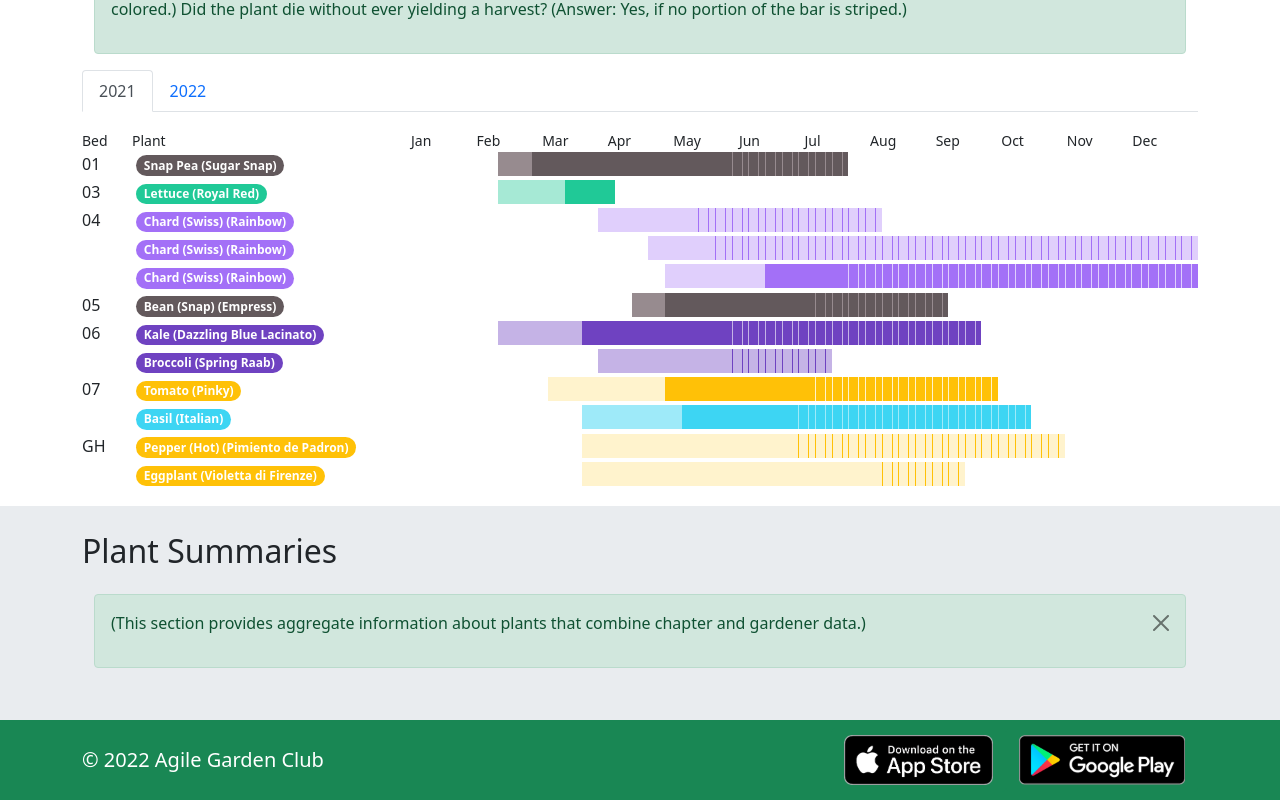
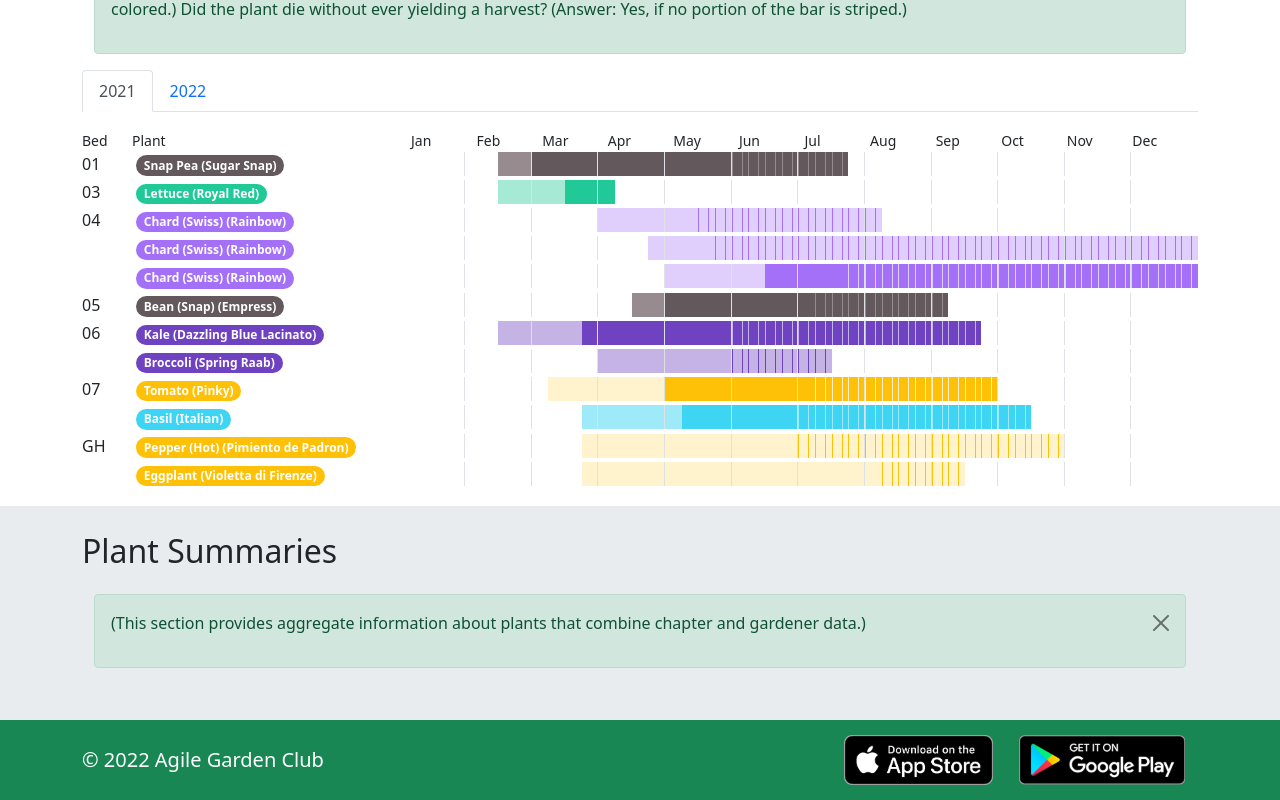
Before and after one commit to agilegardenclub/public-garden, a React (Create React App) app: page / in a window 1280 px wide. Shown: the part 2606-3406 px from the top of the page. Built offline with nearby package versions, Linux system fonts and the light colour scheme.

Commit message:
Add month border

```diff
--- a/src/components/PlanGrid.js
+++ b/src/components/PlanGrid.js
@@ -60,8 +60,9 @@ MonthCol.propTypes = {
 
 function WeekCol({ currWeek, plantingData }) {
   const bg = plantingBackgroundClass(currWeek, plantingData);
+  const border = (((currWeek % 4) === 0) && currWeek < 48) ? 'border-end' : '';
   return (
-    <Col xs={3} className={bg} style={{ height: '24px', minWidth: '1px', padding: 0 }}/>
+    <Col xs={3} className={`${bg} ${border}`} style={{ height: '24px', minWidth: '1px', padding: 0 }}/>
   );
 }
 
```
